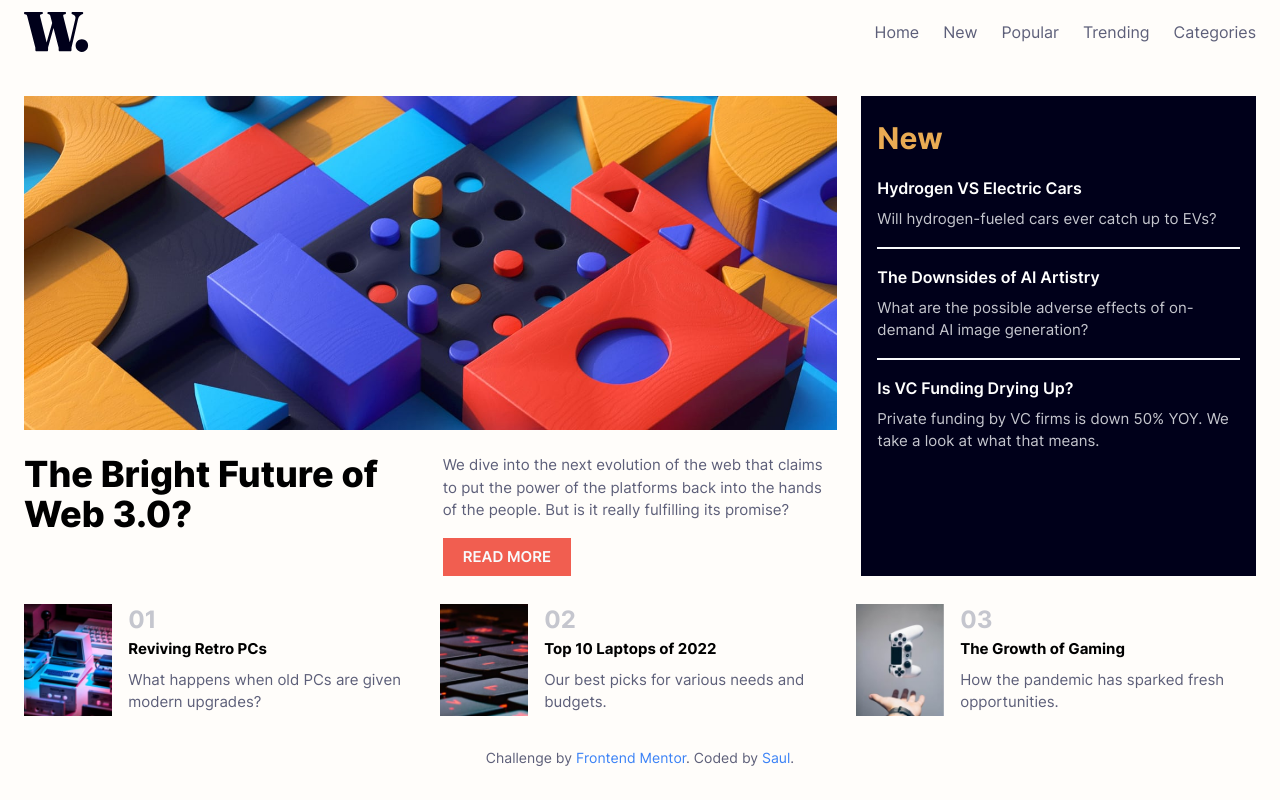
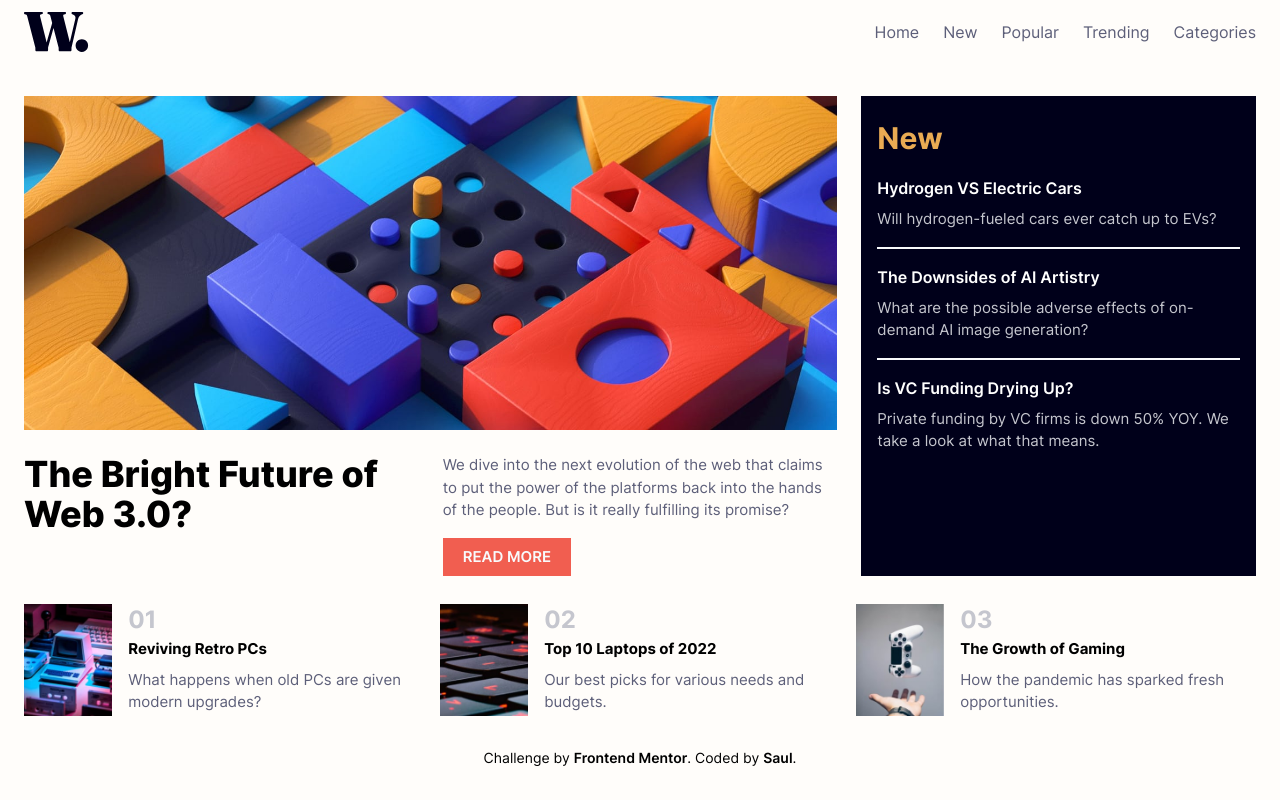
Before and after one commit to MgMyatHtayKhant/news-homepage, a React (Vite) app: page / in a window 1280 px wide. Built offline with nearby package versions, Linux system fonts and the light colour scheme.

Commit message:
Update footer

```diff
--- a/src/Hero.jsx
+++ b/src/Hero.jsx
@@ -61,9 +61,9 @@ const Hero = () => {
                     }
                 </section>
             </main>
-            <footer className="text-center text-darkGrayishBlue text-sm px-3">
-                Challenge by <a className="text-blue-500 active:text-red-500 visited:text-veryDarkBlue" href="https://www.frontendmentor.io?ref=challenge" target="_blank">Frontend Mentor</a>.
-                Coded by <a className="text-blue-500 active:text-red-500 visited:text-veryDarkBlue" href="https://github.com/MgMyatHtayKhant?tab=repositories" target="_blank">Saul</a>.
+            <footer className="text-center text-sm px-3">
+                Challenge by <a className="font-semibold" href="https://www.frontendmentor.io?ref=challenge" target="_blank">Frontend Mentor</a>.
+                Coded by <a className="font-semibold" href="https://github.com/MgMyatHtayKhant?tab=repositories" target="_blank">Saul</a>.
             </footer>
         </>
     );
```
